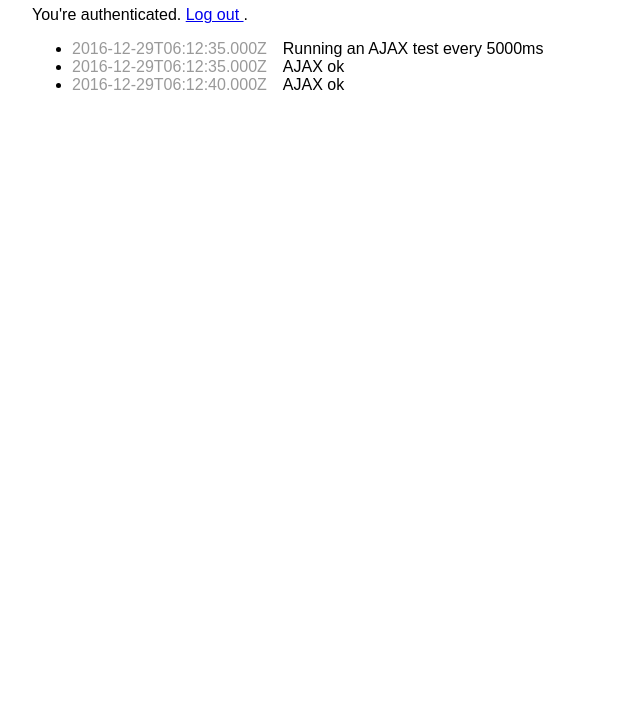
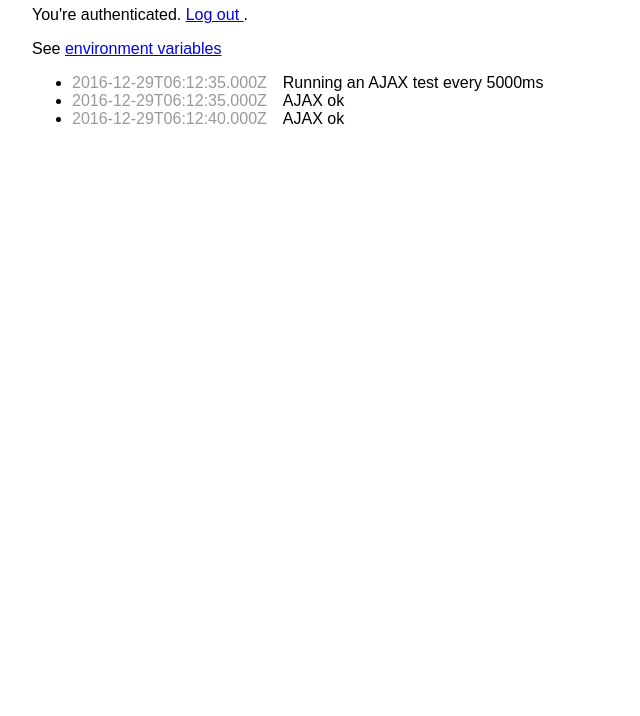
Before and after one commit to Reposoft/openidc-keycloak-test, a plain HTML site: page build-contracts/html-ajax/protected/index.html in a window 1280 px wide. Shown: the part 84-800 px from the top of the page, without its empty margins (0-640 px from the left). Drawn offline with nearby package versions, Linux system fonts and the light colour scheme.

Commit message:
Exposes a page that shows all apache env vars for the request, useful with OIDCPassClaimsAs environment

```diff
--- a/build-contracts/html-ajax/protected/index.html
+++ b/build-contracts/html-ajax/protected/index.html
@@ -14,6 +14,7 @@
         Log out
       </a>.
     <p>
+    <p>See <a href="cgi/printenv">environment variables</a></p>
     <ul id="log"/>
     <!-- page content -->
   </body>
```
Also changed, not shown: 2 other files.
